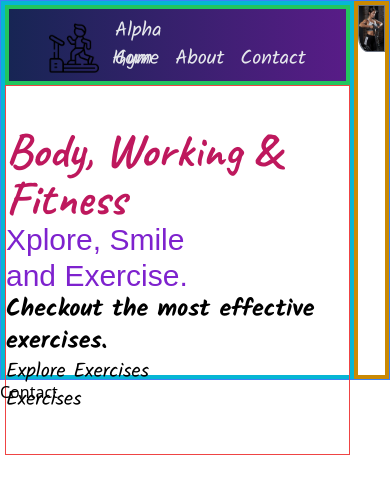
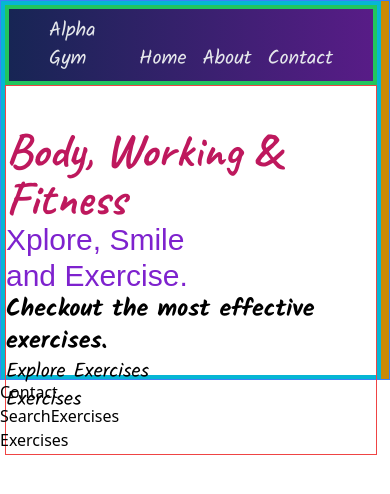
Before and after one commit to oovillagran/alpha_gym, a React (Create React App) app: page /contact in a window 390 px wide. Shown: the top 494 px of the page. Built offline with nearby package versions, Linux system fonts and the light colour scheme; a web font is replaced by a local one.

Commit message:
Add styles at home page

```diff
--- a/src/App.js
+++ b/src/App.js
@@ -4,6 +4,8 @@ import { BrowserRouter, Routes, Route } from 'react-router-dom';
 import Header from './components/Header';
 import About from './components/About';
 // import Home from './components/Home';
+import SearchExercises from './components/SearchExercises';
+import Exercises from './components/Exercises';
 import Contact from './components/Contact';
 import './App.css';
 
@@ -22,6 +24,9 @@ function App() {
           </header>
         </div>
       </BrowserRouter>
+      <SearchExercises />
+      <Exercises />
+      {/* <Home /> */}
     </>
   );
 }
--- a/src/components/Header.js
+++ b/src/components/Header.js
@@ -10,8 +10,10 @@ export default function Header() {
         <header className="flex items-end justify-between px-10 py-2 text-xl text-gray-200 bg-gradient-to-r from-blue-950 to-purple-900 border-4 border-green-500">
           <div className="flex">
             <NavLink to="/" className="flex items-end gap-4 font-content">
-              <img src={logo} alt="logo" width="50" className="text-gray-200" />
-              Alpha Gym
+              <img src={logo} alt="logo" width="50" className="text-gray-200 hidden sm:block" />
+              <p>
+                Alpha Gym
+              </p>
             </NavLink>
           </div>
           <div className="flex gap-4">
@@ -23,7 +25,7 @@ export default function Header() {
         <HeroBanner />
       </div>
       <div className="border-4 border-yellow-600">
-        <img src={HeroImg} alt="HeroBanner" width={750} className="rounded-bl-custom border border-gray-500" />
+        <img src={HeroImg} alt="HeroBanner" width={750} className="rounded-bl-custom border hidden sm:block" />
       </div>
     </div>
   );
--- a/src/components/Home.js
+++ b/src/components/Home.js
@@ -6,9 +6,9 @@ import Exercises from './Exercises';
 function Home() {
   return (
     <div>
-      <HeroBanner />
-      <SearchExercises />
-      <Exercises />
+      {/* <HeroBanner /> */}
+      {/* <SearchExercises /> */}
+      {/* <Exercises /> */}
     </div>
   );
 }
```
